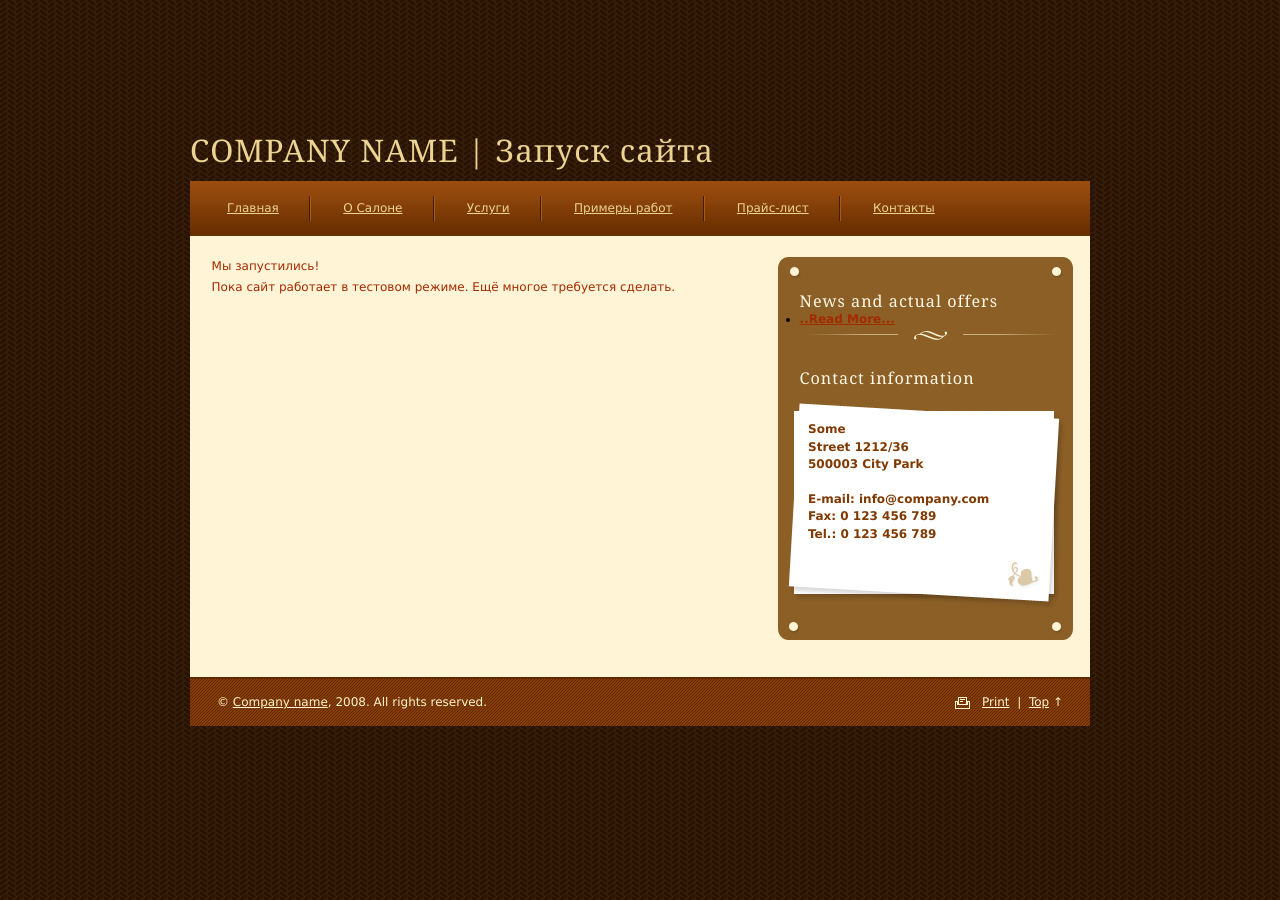
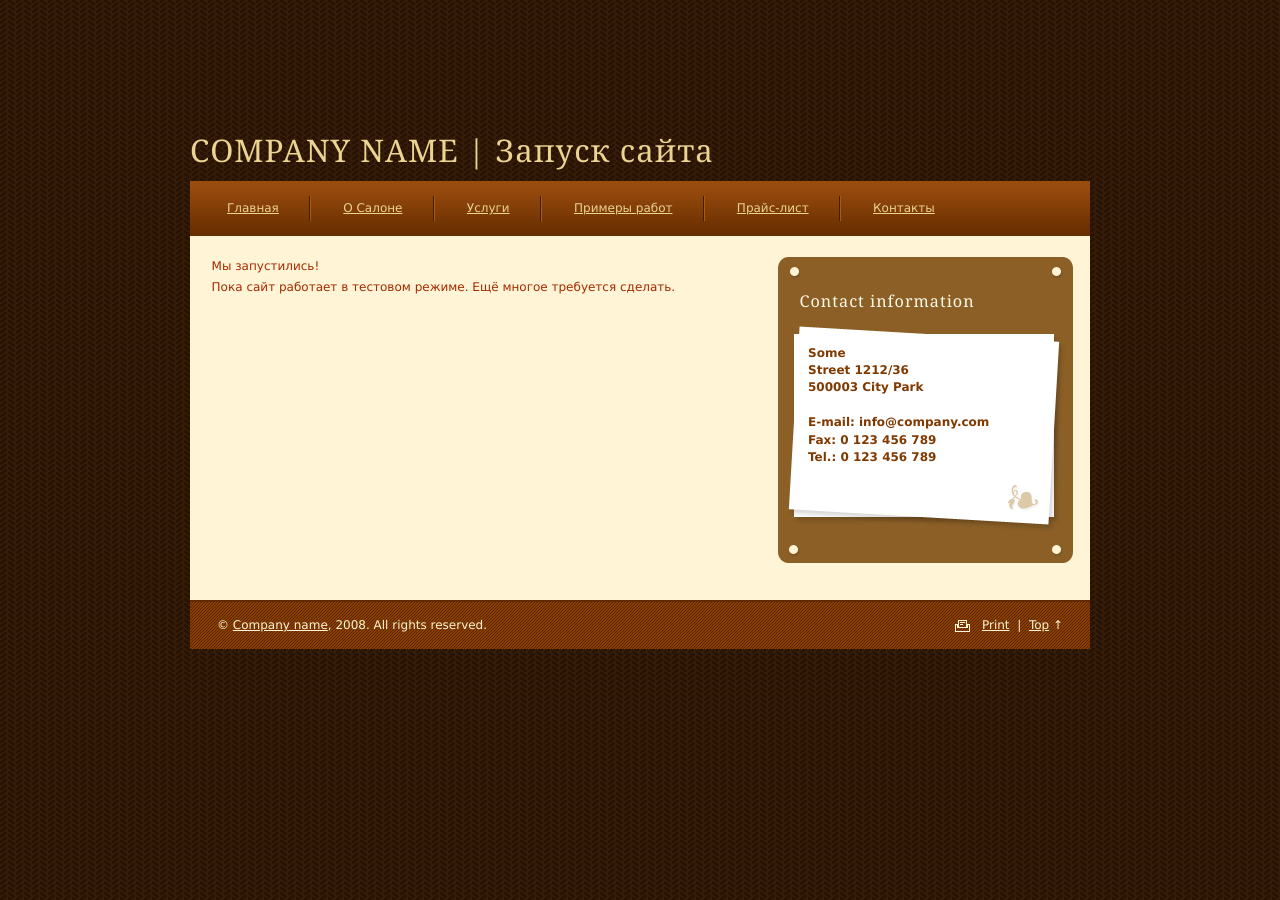
Before and after one commit to hairstyle/hairstyle.github.com, a Jekyll site: the page built from _posts/2011-04-07-Zapusk.md, in a window 1280 px wide. Built offline with Jekyll 4.4.1, drawn with Linux system fonts in a browser that asks for light colours.

Commit message:
Change layout for posts

```diff
--- a/_layouts/post.html
+++ b/_layouts/post.html
@@ -46,14 +46,6 @@
 			<!-- Board -->
 			<div id="board-top">&nbsp;</div>
 			<div id="board">
-			<div class="board-in">
-			<h3>News and actual offers</h3>
-				<ul>
-    <li><a href="http://hairstyle.github.com{{ post.url }}" title="{{ post.title }}"><span class="archdate">{{ post.date | date:"%m" }}.{{ post.date | date:"%d" }}.{{ post.date | date:"%Y" }}</span>{{ post.title }}</a>{{ post.content | strip_html | truncate:30  }}<a href="http://hairstyle.github.com{{ post.url }}">Read More...</a></li>
-  </ul>
-			</div>
-
-			<div class="divider">&nbsp;</div>
 
 			<div class="board-in">
 			<h3>Contact information</h3>
```
